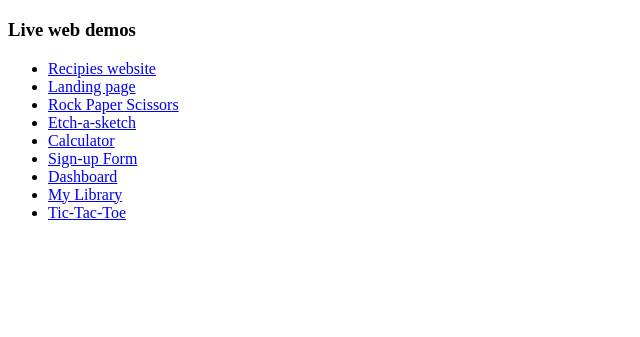
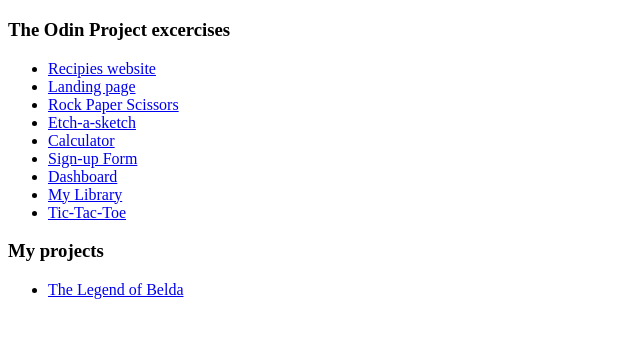
Before and after one commit to natecramer/natecramer.github.io, a plain HTML site: page index.html in a window 1280 px wide. Shown: the part 61-398 px from the top of the page, without its empty margins (0-640 px from the left). Drawn offline with Linux system fonts and the light colour scheme.

Commit message:
Fix tic-tac-toe link and add Belda

```diff
--- a/index.html
+++ b/index.html
@@ -8,7 +8,7 @@
 </head>
 <body>
     <h1>Nate Cramer's projects</h1>
-    <h3>Live web demos</h3>
+    <h3>The Odin Project excercises</h3>
     <ul>
         <li><a href="https://natecramer.github.io/odin-recipies">Recipies website</a></li>
         <li><a href="https://natecramer.github.io/odin-landing-page">Landing page</a></li>
@@ -18,7 +18,11 @@
         <li><a href="https://natecramer.github.io/odin-sign-up-form">Sign-up Form</a></li>
         <li><a href="https://natecramer.github.io/odin-dashboard">Dashboard</a></li>
         <li><a href="https://natecramer.github.io/odin-my-library">My Library</a></li>
-        <li><a href="https://natecramer.github.io/tic-tac-toe">Tic-Tac-Toe</a></li>
+        <li><a href="https://natecramer.github.io/odin-tic-tac-toe">Tic-Tac-Toe</a></li>
+    </ul>
+    <h3>My projects</h3>
+    <ul>
+        <li><a href="https://natecramer.github.io/belda">The Legend of Belda</a></li>
     </ul>
 </body>
 </html>
```
